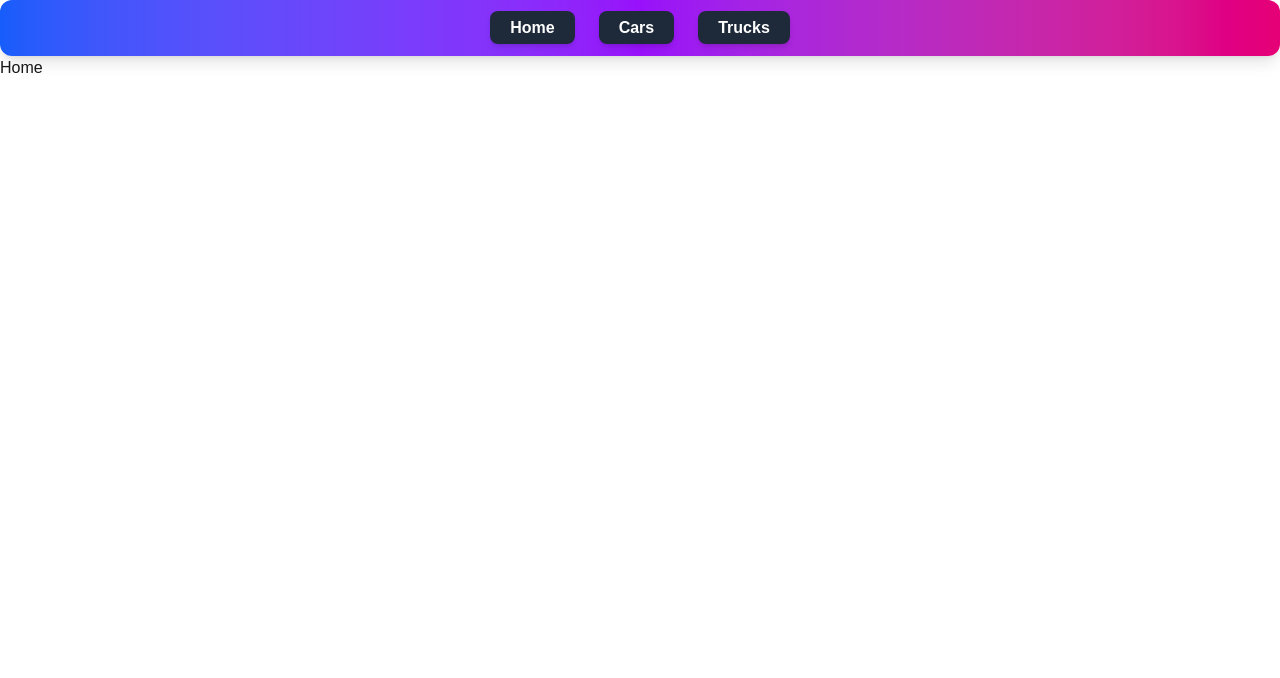
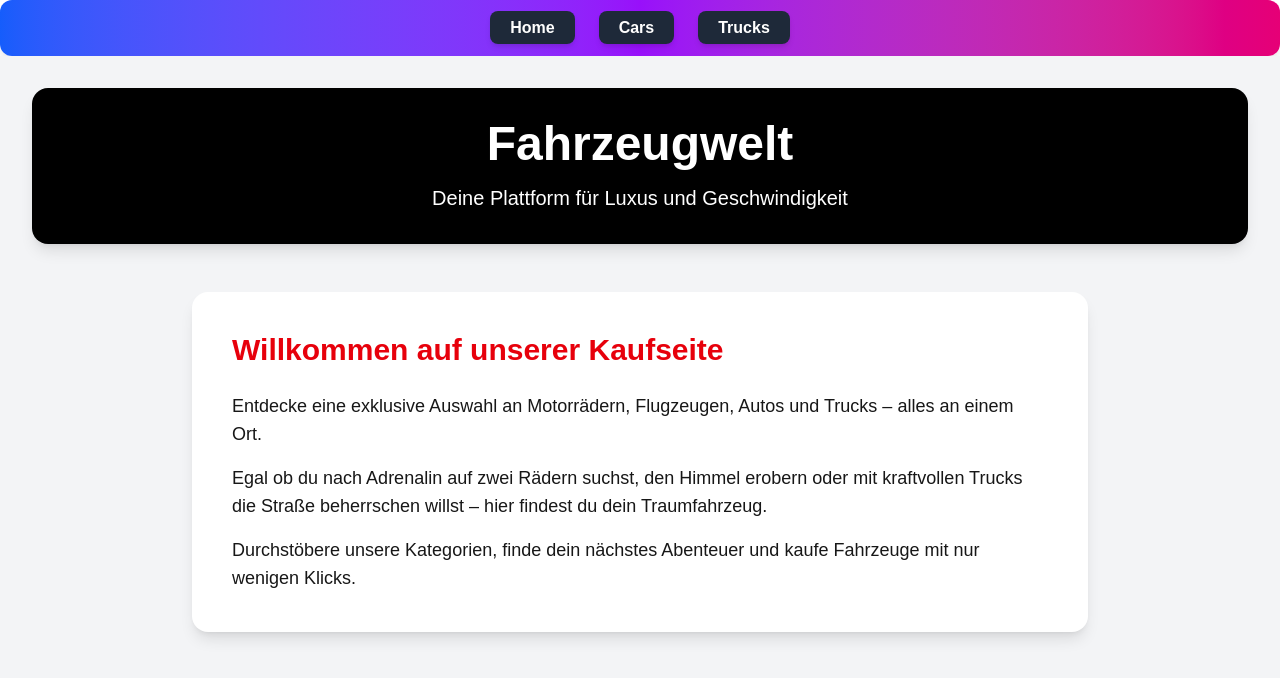
Before and after one commit to julianegg/react5cwi, a Next.js app: page / in a window 1280 px wide. Shown: the top 678 px of the page. Built offline with nearby package versions, Linux system fonts and the light colour scheme.

Commit message:
added homescreen

```diff
--- a/src/app/page.tsx
+++ b/src/app/page.tsx
@@ -1,7 +1,24 @@
 export default function Home() {
   return (
-    <div>
-      <h1>Home</h1>
+    <div className="bg-gray-100 min-h-screen p-8">
+      <header className="bg-black text-white text-center p-8 rounded-2xl shadow-lg">
+        <h1 className="text-5xl font-bold">Fahrzeugwelt</h1>
+        <p className="mt-4 text-xl">Deine Plattform für Luxus und Geschwindigkeit</p>
+      </header>
+
+      <section className="max-w-4xl mx-auto mt-12 bg-white p-10 rounded-2xl shadow-lg">
+        <h2 className="text-3xl font-bold text-red-600 mb-6">Willkommen auf unserer Kaufseite</h2>
+        <p className="text-lg mb-4">
+          Entdecke eine exklusive Auswahl an Motorrädern, Flugzeugen, Autos und Trucks – alles an einem Ort.
+        </p>
+        <p className="text-lg mb-4">
+          Egal ob du nach Adrenalin auf zwei Rädern suchst, den Himmel erobern oder mit kraftvollen Trucks die Straße beherrschen willst –
+          hier findest du dein Traumfahrzeug.
+        </p>
+        <p className="text-lg">
+          Durchstöbere unsere Kategorien, finde dein nächstes Abenteuer und kaufe Fahrzeuge mit nur wenigen Klicks.
+        </p>
+      </section>
     </div>
   );
 }
```
